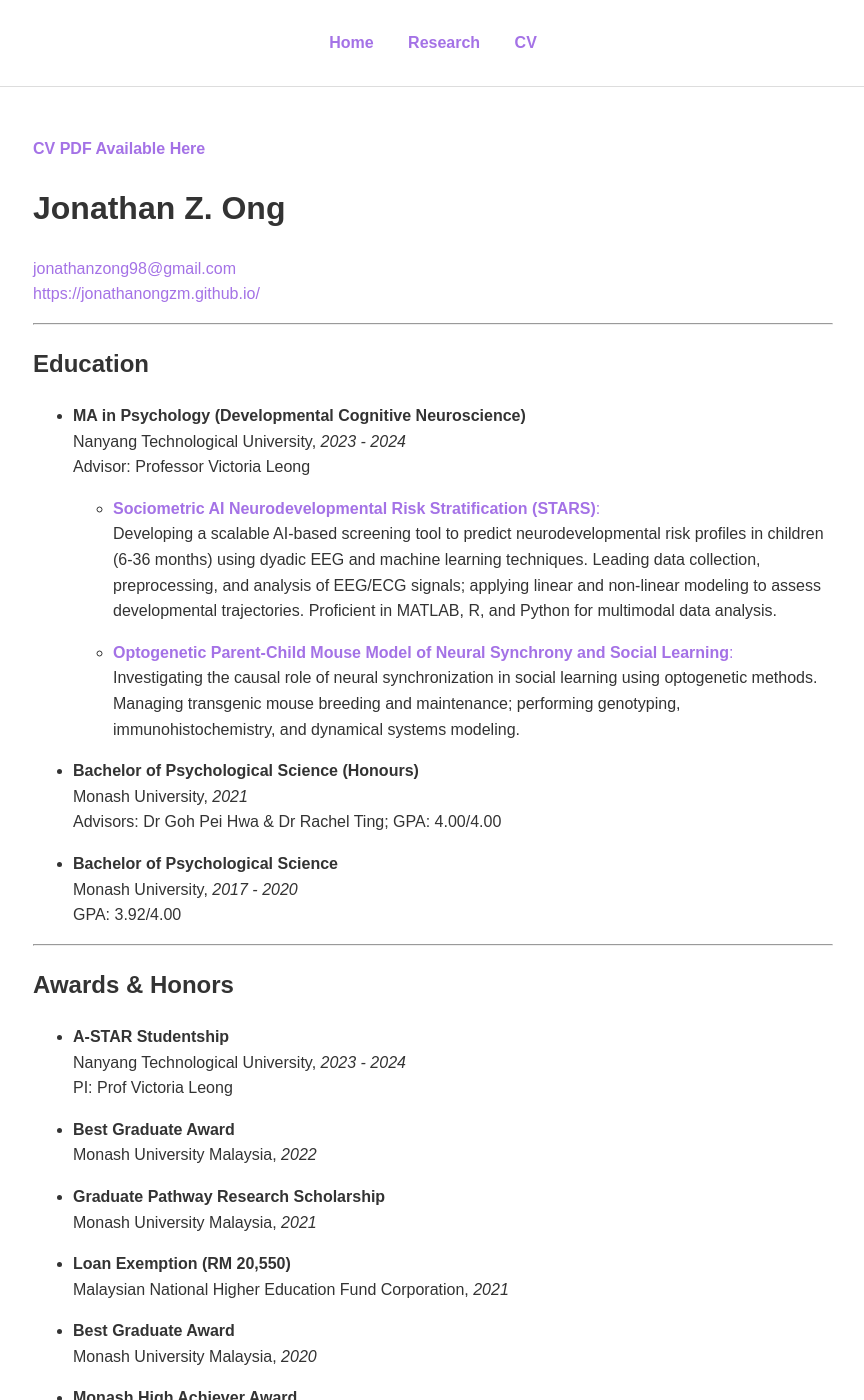
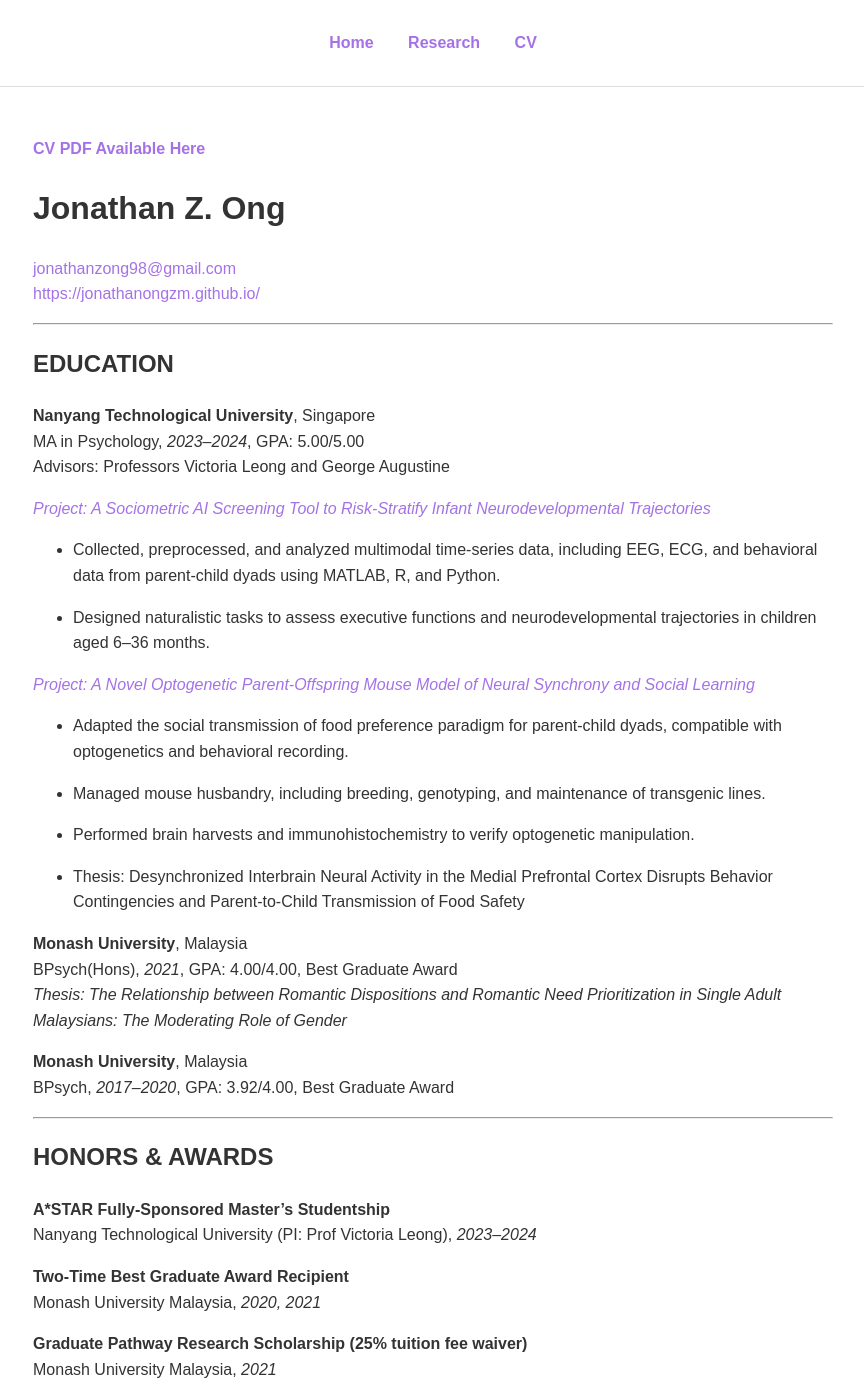
Before and after one commit to jonathanongzm/jonathanongzm.github.io, a Jekyll site: the page built from cv.markdown, in a window 1280 px wide and 1400 px high. Shown: the whole window, without its empty margins (207-1071 px from the left). Built offline with Jekyll 4.4.1, drawn with Linux system fonts in a browser that asks for light colours; some of the changed text lies outside the part shown.

Commit message:
edited CV and proofread research apage

```diff
--- a/cv.markdown
+++ b/cv.markdown
@@ -9,153 +9,168 @@
 # Jonathan Z. Ong
 
 [jonathanzong98@gmail.com](mailto:jonathanzong98@gmail.com)
-[https://jonathanongzm.github.io/](https://github.com/jonathanongzm)
+[https://jonathanongzm.github.io/](https://jonathanongzm.github.io/)
 <hr>
-## Education
 
-- **MA in Psychology (Developmental Cognitive Neuroscience)**
-  Nanyang Technological University, *2023 - 2024*
-  Advisor: Professor Victoria Leong
+## EDUCATION
 
-  - [**Sociometric AI Neurodevelopmental Risk Stratification (STARS)**:](https://jonathanongzm.github.io/research/#stars-project)
-    Developing a scalable AI-based screening tool to predict neurodevelopmental risk profiles in children (6-36 months) using dyadic EEG and machine learning techniques. Leading data collection, preprocessing, and analysis of EEG/ECG signals; applying linear and non-linear modeling to assess developmental trajectories. Proficient in MATLAB, R, and Python for multimodal data analysis.
+**Nanyang Technological University**, Singapore
+MA in Psychology, *2023–2024*, GPA: 5.00/5.00<br>
+Advisors: Professors Victoria Leong and George Augustine
 
-  - [**Optogenetic Parent-Child Mouse Model of Neural Synchrony and Social Learning**:](https://jonathanongzm.github.io/research/#opto-mouse-model)
-    Investigating the causal role of neural synchronization in social learning using optogenetic methods. Managing transgenic mouse breeding and maintenance; performing genotyping, immunohistochemistry, and dynamical systems modeling.
+[*Project: A Sociometric AI Screening Tool to Risk-Stratify Infant Neurodevelopmental Trajectories*](https://jonathanongzm.github.io/research/#stars-project)
 
-- **Bachelor of Psychological Science (Honours)**
-Monash University, *2021*
-Advisors: Dr Goh Pei Hwa & Dr Rachel Ting; GPA: 4.00/4.00
+- Collected, preprocessed, and analyzed multimodal time-series data, including EEG, ECG, and behavioral data from parent-child dyads using MATLAB, R, and Python.
 
-- **Bachelor of Psychological Science**
-Monash University, *2017 - 2020*
-GPA: 3.92/4.00
+- Designed naturalistic tasks to assess executive functions and neurodevelopmental trajectories in children aged 6–36 months.
+
+[*Project: A Novel Optogenetic Parent-Offspring Mouse Model of Neural Synchrony and Social Learning*](https://jonathanongzm.github.io/research/#opto-mouse-model)
+
+- Adapted the social transmission of food preference paradigm for parent-child dyads, compatible with optogenetics and behavioral recording.
+
+- Managed mouse husbandry, including breeding, genotyping, and maintenance of transgenic lines.
+
+- Performed brain harvests and immunohistochemistry to verify optogenetic manipulation.
+
+- Thesis: Desynchronized Interbrain Neural Activity in the Medial Prefrontal Cortex Disrupts Behavior Contingencies and Parent-to-Child Transmission of Food Safety
+
+**Monash University**, Malaysia
+BPsych(Hons), *2021*, GPA: 4.00/4.00, Best Graduate Award<br>
+*Thesis: The Relationship between Romantic Dispositions and Romantic Need Prioritization in Single Adult Malaysians: The Moderating Role of Gender*
+
+**Monash University**, Malaysia
+BPsych, *2017–2020*, GPA: 3.92/4.00, Best Graduate Award<br>
 
 ---
 
-## Awards & Honors
+## HONORS & AWARDS
 
-- **A-STAR Studentship**
-Nanyang Technological University, *2023 - 2024*
-PI: Prof Victoria Leong
+**A\*STAR Fully-Sponsored Master's Studentship**
+Nanyang Technological University (PI: Prof Victoria Leong), *2023–2024*
 
-- **Best Graduate Award**
-Monash University Malaysia, *2022*
+**Two-Time Best Graduate Award Recipient**
+Monash University Malaysia, *2020, 2021*
 
-- **Graduate Pathway Research Scholarship**
+**Graduate Pathway Research Scholarship (25% tuition fee waiver)**
 Monash University Malaysia, *2021*
 
-- **Loan Exemption (RM 20,550)**<br>
+**Undergraduate Studies Loan Exemption (MYR 20,550 / ~USD 6,200)**
 Malaysian National Higher Education Fund Corporation, *2021*
 
-- **Best Graduate Award**
-Monash University Malaysia, *2020*
-
-- **Monash High Achiever Award**
+**Monash High Achiever Award**
 Monash University Malaysia, *2019*
 
 ---
 
-## Training
+## RESEARCH EXPERIENCE
 
-- **Research Assistant**
-Ageing, Health, and Well-Being Research Centre, Sunway University, *2022*
-PI: Professor Alexandre Schaefer
+**Nanyang Technological University**, Singapore\
+Graduate Research Assistant; *Jan 2024 – Present*, PI: Prof Victoria Leong\
+*Project: Assessing Social Influences on Executive Function in Infants*
 
-- **Research Assistant**
-Liz Jones Lab, Monash University Malaysia, *2022*
-PI: Professor Liz Jones
+- Coordinating an interdisciplinary team of psychologists, neuroscientists, engineers, and AI/data scientists to develop novel social interaction metrics for clinical and commercial applications.
 
-- **Research Assistant**
-Culture and Health Lab, Monash University Malaysia, *2021 - 2022*
-PI: Dr Rachel Ting
+**Sunway University**, Malaysia\
+Research Assistant; *Jul 2022 – Nov 2022*, PI: Prof Alexandre Schaefer\
+*Project: Aging, Health and Well-Being (AGEWELL)*
 
-- **Research Assistant**
-Sexuality and Interpersonal Processes Lab, Monash University Malaysia, *2018 - 2021*
-PI: Dr Goh Pei Hwa
+- Conducted community outreach to recruit a socioeconomically diverse Malaysian cohort aged 60 and above.
+
+- Collected and analyzed EEG, salivary, and neuropsychological data using R.
+
+- Preprocessed EEG data and computed event-related potentials in MATLAB.
+
+**Monash University**, Malaysia\
+Undergraduate Research Assistant, *2018 – 2022*
+
+- Conducted literature reviews and applied qualitative methods, including transcription, translation, and thematic coding, to investigate cultural differences in cancer stigma (PI: Prof Elizabeth Jones).
+
+- Collected and analyzed dyadic social interaction data from questionnaires and behavior coding to study social perceptions (PI: Dr Goh Pei Hwa).
+
+- Co-organized the first and second [Southeast Asian Indigenous Psychology Scientific Meeting](https://seaip2021.wixsite.com/sea-ip), *2021 and 2022* (Supervisor: Dr Rachel Sing-Kiat Ting).
 
 ---
 
-## Peer-Reviewed Publications
+## PEER-REVIEWED PUBLICATIONS
 
-1. Goh, P. H., & Ong, J. Z.* (2022). It’s a guy thing: Sex as a moderator of the relationship between social anxiety and perception of interpersonal warmth in initial heterosexual interactions. *Asian Journal of Social Psychology, 25*(4), 806-815. [https://doi.org/10.1111/ajsp.12536](https://doi.org/10.1111/ajsp.12536)
+Goh, P. H., & Ong, J. Z.\* (2022). It’s a guy thing: Sex as a moderator of the relationship between social anxiety and perception of interpersonal warmth in initial heterosexual interactions. *Asian Journal of Social Psychology*, 25(4), 806–815. [https://doi.org/10.1111/ajsp.12536](https://doi.org/10.1111/ajsp.12536)
 
-2. Ham, G. X., Ong, J. Z., Augustine, G. J., & Leong, V. (2024). Protocol to study dam-pup social transmission using a modified paradigm for transmission of food preference. *STAR Protocols, 5*(2), 103077. [https://doi.org/10.1016/j.xpro.2024.103077](https://doi.org/10.1016/j.xpro.2024.103077)
+Ham, G. X., Ong, J. Z., Augustine, G. J., & Leong, V. (2024). Protocol to study dam-pup social transmission using a modified paradigm for transmission of food preference. *STAR Protocols*, 5(2), 103077. [https://doi.org/10.1016/j.xpro.2024.103077](https://doi.org/10.1016/j.xpro.2024.103077)
 
 ---
 
-## In Preparation
+## IN PREPARATION
 
-1. Koh, D. M., Ong, J. Z., & Goh, P. H. (Under Review). Helicopter Parenting and Social Competence among Single Malaysian Adults: Filial Piety as a Moderator.
+Koh, D. M., Ong, J. Z., & Goh, P. H. (Under Review). Helicopter Parenting and Social Competence among Single Malaysian Adults: Filial Piety as a Moderator.
 
-2. Vafa, S., Ong, J. Z., Yong, M. H., Arokiaraj, A. S., Shee, D., Chia, Y. C., & Schaefer, A. (Under Review). Online cognitive testing with Asian older adults during the Covid-19 pandemic: A proof-of-feasibility study. Preprint: [https://doi.org/10.31234/osf.io/t8exs](https://doi.org/10.31234/osf.io/t8exs)
+Vafa, S., Ong, J. Z., Yong, M. H., Arokiaraj, A. S., Shee, D., Chia, Y. C., & Schaefer, A. (Under Review). Online cognitive testing with Asian older adults during the COVID-19 pandemic: A proof-of-feasibility study. Preprint: [https://doi.org/10.31234/osf.io/t8exs](https://doi.org/10.31234/osf.io/t8exs)
 
-3. Optogenetic synchronization of rodent dam-pup prefrontal cortex increases socially contingent behavior and stable states for knowledge transmission (in preparation).
+Optogenetic synchronization of rodent dam-pup prefrontal cortex increases socially contingent behavior and stable states for knowledge transmission (in preparation).
 
-4. Protocol for longitudinal imaging of parent–infant social interactive behavior and neurophysiology to assess emerging executive functions in infants with and without neurodevelopmental risks (in preparation).
+Protocol for longitudinal imaging of parent–infant social interactive behavior and neurophysiology to assess emerging executive functions in infants with and without neurodevelopmental risks (in preparation).
 
 ---
 
-## Conference Posters & Others
+## CONFERENCE POSTERS & MEDIA
 
-1. Marzuki, A. A., Thanaraju, A., Ong, J. Z., Yip, W. Z., Yap, Z. J., Wong, K. Y., ... Schaefer, A. (2022). AGEWELL: Investigating the predictors of healthy neurocognitive ageing in a socioeconomically and ethnically diverse Malaysian cohort. Poster awarded People’s Choice Award at the Annual Meeting of the Society for Neuroscience 2022, Singapore Chapter. [http://doi.org/10.13140/RG.2.2.18928.74241](http://doi.org/10.13140/RG.2.2.18928.74241)
+Marzuki, A. A., Thanaraju, A., Ong, J. Z., Yip, W. Z., Yap, Z. J., Wong, K. Y., ... Schaefer, A. (2022). AGEWELL: Investigating the predictors of healthy neurocognitive aging in a socioeconomically and ethnically diverse Malaysian cohort. Poster awarded People’s Choice Award at the Annual Meeting of the Society for Neuroscience 2022, Singapore Chapter. [http://doi.org/10.13140/RG.2.2.18928.74241](http://doi.org/10.13140/RG.2.2.18928.74241)
 
-2. Ong, J. Z. & Ong, P. H. (2022). It’s a guy thing: Sex as a moderator of the relationship between social anxiety and perception of interpersonal warmth in initial heterosexual interactions. Poster awarded 3rd Place for Best Poster Presentation at the Jeffrey Cheah School of Medicine and Health Sciences Research Symposium (2020). [http://dx.doi.org/10.13140/RG.2.2.12484.85121](http://dx.doi.org/10.13140/RG.2.2.12484.85121)
+Ong, J. Z. & Goh, P. H. (2020). It’s a guy thing: Sex as a moderator of the relationship between social anxiety and perception of interpersonal warmth in initial heterosexual interactions. Poster awarded 3rd Place for Best Poster Presentation at the Jeffrey Cheah School of Medicine and Health Sciences Research Symposium (2020). [http://doi.org/10.13140/RG.2.2.12484.85121](http://doi.org/10.13140/RG.2.2.12484.85121)
 
-3. Leong, V., Campolo, D., & Ong, J. Z. (2024). Understanding infants’ mental skills: New AI and sensor tools to measure development. *Nanyang Technological University Magazine: Pushing Frontiers, (23),* 22-23. [PDF](/assets/pdf/pushing_frontiers.pdf)
+Leong, V., Campolo, D., & Ong, J. Z. (2024). Understanding infants’ mental skills: New AI and sensor tools to measure development. *Nanyang Technological University Magazine: Pushing Frontiers*, (23), 22–23. [\[PDF\]](https://jonathanongzm.github.io/assets/pdf/pushing_frontiers.pdf)
 
 ---
 
-## Teaching
+## TEACHING & MENTORING
 
-- **Graduate Student Tutor and Marker**
-Nanyang Technological University, *2023 - 2024*
+**Nanyang Technological University**, Singapore
 
-- **Undergraduate Peer Tutor and Marker**
-Monash University Malaysia, *2020 - 2022*
+- Teaching Assistant and Grader for Introductory Psychology (Fall 2023)
 
-- **English Teacher**
-Italki, *2021 - 2022*
+- Mentor for Honors Thesis Students: Megan Lim (2023–2024), Callie Toh (2024–Present)
 
-- **Elementary and High School Part-Time Teacher**
-SK & SMK Bandar Tun Hussein Onn 2, *2017 - 2020*
+- Mentor for Undergraduate Research Assistants (2023–Present): Sabrin Fathima, Annika Tang, Tiong Yee Xuan
 
+**Monash University**, Malaysia
+
+- Grader for Biological Psychology, Developmental Psychology, Contemporary Social Psychology, and Research Theory and Methods (2022)
+
+- Peer Tutor for Introductory Psychology (Spring 2022), Research Methods and Theory (Fall 2021, 2022)
+
+- Volunteer English Teacher for Chin refugee children (Fall 2017)
+
+**SK & SMK Bandar Tun Hussein Onn 2**, Malaysia
+
+- Part-Time Elementary (Jun–Dec 2016) and High School (Feb–May 2017) Teacher
 
 ---
 
-## Mentoring
+## SKILLS
 
-- **Honors Thesis Students, Nanyang Technological University**
-Megan Lim (2023 - 2024), Callie Toh (2024 - 2025)
+**Experimental Methods**
+  - EEG and ECG Hyperscanning
+  - Naturalistic Behavioral Recordings
+  - Parent-Infant Interactions
+  - Task Design and Development for Human and Rodent Models
 
-- **Undergraduate Student Assistants, Nanyang Technological University**
-Sabrin Fathima (2023 - 2024), Annika Tang (2023 - 2024), Tiong Yee Xuan (2023 - 2024)
+**Computational Skills**
+  - Proficient in R, MATLAB, Python, SPSS, JASP, and Statistica
+  - Generalized Linear Modeling
+  - Structural Equation Modeling
+  - Dynamical Systems Modeling
+  - Time Series Analysis
+  - Data Wrangling
+  - Data Visualization
+  - Analytical Pipeline Development
+  - Matrix Operations
 
----
+**Typesetting and Web Development**
+  - LaTeX for document typesetting
+  - HTML, CSS, and Ruby for website development
 
-## Service
-
-- **Honorary General Secretary**
-School of Social Sciences Graduate Student Association, Nanyang Technological University, *2023 - 2024*
-
-- **Volunteer Teacher for Refugee Children and Individuals with Disabilities**
-Monash University Malaysia Volunteer Program, *2022*
-
-- **Advocate for an Equitable Psychology**
-Organized the first and second [Southeast Asian Indigenous Psychology Scientific Meeting](https://seaip2021.wixsite.com/sea-ip), *2021 - 2022*
-
----
-
-## Skills
-
-- **Wet Lab Skills**
-Mouse Husbandry, Genotyping, Brain Harvest, Immunohistochemistry, Optogenetics
-
-- **Programming Languages**
-R, MATLAB, Python
-
-- **Computational Methods**
-Generalized Linear Modelling, Structural Equation Modelling, Dynamical Systems Modelling
-
-- **Experimental Methods**
-EEG and ECG Hyperscanning, Naturalistic Behavioral Recordings, Parent-Infant Interactions, Task Development
+**Wet Lab Skills**
+  - Mouse Husbandry
+  - Genotyping
+  - Brain Harvest
+  - Immunohistochemistry
+  - Optogenetics
--- a/index.markdown
+++ b/index.markdown
@@ -8,7 +8,7 @@
 ![Profile Photo](assets/images/profile_photo.jpg){: class="profile-photo" }
 Jonathan Ong Zhie Min, born and raised in the outskirts of Kuala Lumpur, Malaysia, is a master’s student specializing in developmental cognitive neuroscience at Nanyang Technological University, Singapore. His studies are supported by a fully funded studentship under an A*STAR Grant led by Prof. Victoria Leong.
 
-As part of his Master's, Jonathan is a student investigator in the [Sociometric AI Neurodevelopmental Risk Stratification (STARS) project](https://jonathanongzm.github.io/research/#stars-project), which aims to develop an AI-based screening tool to assess early neurodevelopmental trajectories in infants (6-36 months). In this role, Jonathan designs and implements experimental tasks to evaluate executive function in young children, and collects and processes dyadic EEG and ECG data from infants and toddlers, ensuring high-quality data and adherence to ethical standards.
+As part of his Master's, Jonathan is a student investigator in the [Sociometric AI Neurodevelopmental Risk Stratification (STARS) project](https://jonathanongzm.github.io/research/#stars-project), which aims to develop an AI-based screening tool to assess early neurodevelopmental trajectories in infants (6-36 months). In this role, Jonathan designs naturalistic tasks to evaluate executive function in young children, and collects and processes dyadic EEG and ECG data from infants and toddlers, ensuring high-quality data and adherence to ethical standards.
 
 Concurrently, he is investigating the neurobehavioral basis of social learning in a parent-child interactive context using a cross-species approach. Jonathan utilizes dual EEG and dynamic systems modeling to explore how parent-child neurobehavioral contingencies support information transmission from parent to child. To address the limitations of non-invasive and correlational human studies, he employs [optogenetic methods to manipulate neural activity in mouse parent-child dyads](https://jonathanongzm.github.io/research/#opto-mouse-model), examining the causal role of neural synchronization in social learning through a [modified task](https://doi.org/10.1016/j.xpro.2024.103077) he helped develop. His data analysis involves using MATLAB, R, and Python.
 
```
Also changed, not shown: research.markdown (+20 -25 lines), 6 other files.
